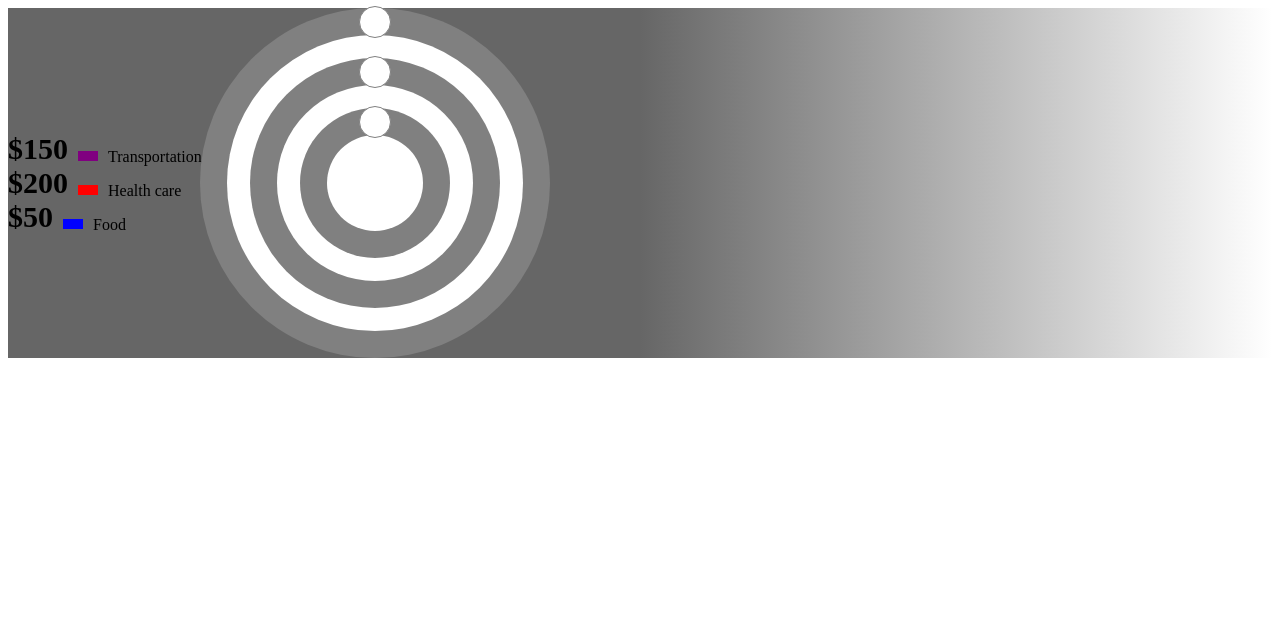
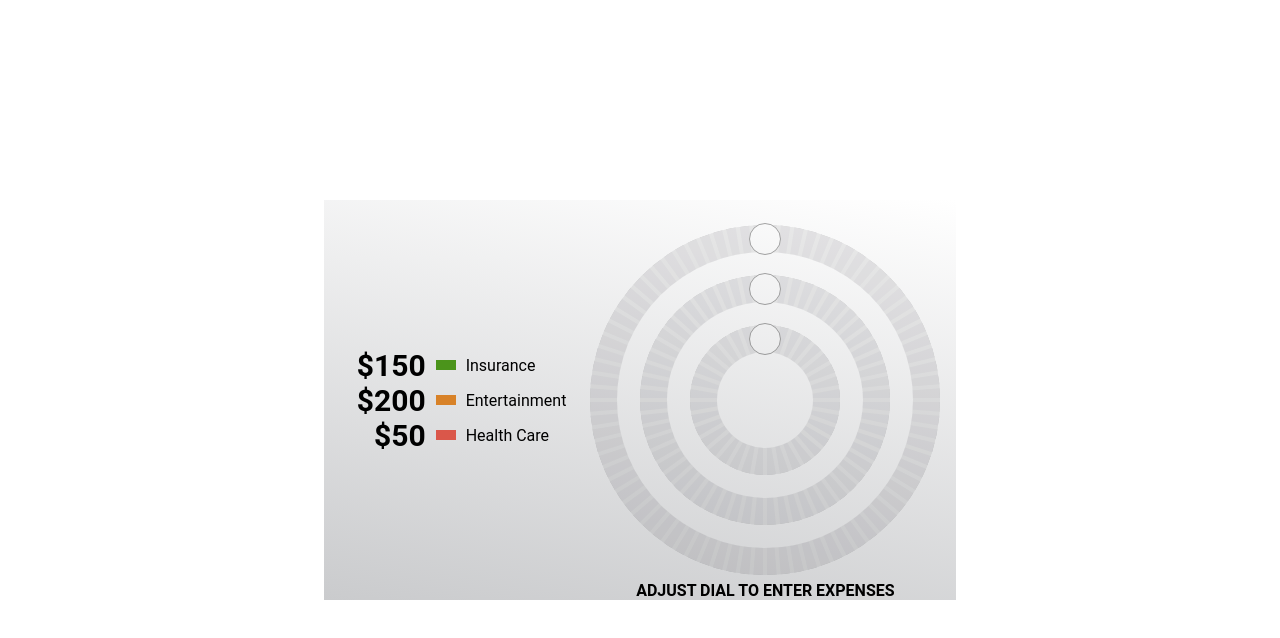
Before and after one commit to Dekadenca/CircularSliderJS, a plain HTML site: page index.html in a window 1280 px wide. Drawn offline with Linux system fonts and the light colour scheme.

Commit message:
add css and svgs to make things look nicer

```diff
--- a/CircularSlider.css
+++ b/CircularSlider.css
@@ -10,28 +10,53 @@
   initial-value: black;
 }
 
+@import url('https://fonts.googleapis.com/css2?family=Delicious+Handrawn&family=Inter:wght@400;600;700;800&family=Roboto:ital,wght@0,400;0,700;1,700&display=swap')
+
+@font-face {
+  font-family: 'Roboto';
+  font-weight: 400;
+  font-style: normal;
+  font-display: swap;
+}
+
+@font-face {
+  font-family: 'Roboto';
+  font-weight: bold;
+  font-style: normal;
+  font-display: swap;
+}
+
+body {
+  display: flex;
+  align-items: center;
+  justify-content: center;
+  font-family: Roboto;
+}
+
 .container {
+  box-sizing: border-box;
   display: flex;
-  background: rgb(102, 102, 102);
-  background: linear-gradient(
-    90deg,
-    rgba(102, 102, 102, 1) 0%,
-    rgba(102, 102, 102, 1) 50%,
-    rgba(255, 255, 255, 1) 100%
-  );
+  flex: 0 1;
+  background: linear-gradient(190deg, rgba(255,255,255,1) 0%, rgba(202,203,205,1) 100%);
+  padding: 16px;
+  align-items: center;
+  gap: 24px;
+  height: 400px;
 }
 
 .label_container {
   position: relative;
   display: flex;
-  align-items: center;
-  flex-wrap: wrap;
-  align-content: center;
+  flex-direction: column;
+
+  div {
+    white-space: nowrap;
+  }
 }
 
 .label {
   display: flex;
-  align-items: flex-end;
+  align-items: center;
 }
 
 .label_color {
@@ -43,10 +68,31 @@
 .label_value {
   font-size: 30px;
   font-weight: bold;
+  min-width:  5ch;
+  text-align: right;
 }
 
 .sliders_container {
   position: relative;
+  width:  100%;
+  height:  100%;
+  display: flex;
+  width: 350px;
+  height: 350px;
+}
+
+.sliders_container:before {
+    content: "Adjust dial to enter expenses";
+    text-transform: uppercase;
+    font-size: 16px;
+    line-height: 1;
+    font-weight: bold;
+    text-align: center;
+    position: absolute;
+    left: 0;
+    right: 0;
+    bottom: -24px;
+    white-space: nowrap;
 }
 
 .circular_slider {
@@ -54,8 +100,29 @@
   display: grid;
   place-items: center;
   border-radius: 100%;
+  mix-blend-mode: multiply;
+  background: conic-gradient(var(--overlay-color), var(--overlay-color) var(--progress), #cfcfd0 0%);
+  opacity: 0.7;
+}
 
-  background: conic-gradient(var(--overlay-color), var(--overlay-color) var(--progress), gray 0%);
+.circular_slider::before {
+  content: "";
+  background-image: url('segments-36.svg');
+  background-size: 400px 400px;
+  background-repeat: no-repeat;
+  background-position: center;
+  width: 100%;
+  border-radius: inherit;
+  aspect-ratio: 1;
+  display: grid;
+  place-items: center;
+  z-index: 1;
+  mix-blend-mode: soft-light;
+  position: absolute;
+  top: 0;
+  right: 0;
+  bottom: 0;
+  left: 0;
 }
 
 .circular_slider::after {
@@ -66,6 +133,19 @@
   border-radius: inherit;
   display: grid;
   place-items: center;
+  z-index: 2;
+}
+
+.circular_slider:nth-last-child(1)::before {
+    background-image: url('segments-36.svg');
+}
+
+.circular_slider:nth-last-child(2)::before {
+    background-image: url('segments-60.svg');
+}
+
+.circular_slider:nth-last-child(3)::before {
+    background-image: url('segments-80.svg');
 }
 
 .knob {
@@ -79,7 +159,6 @@
   height: 30px;
   background-color: white;
   cursor: grab;
-
   top: 14px;
   left: 50%;
   transform: translate(-50%, -50%);
--- a/CircularSlider.js
+++ b/CircularSlider.js
@@ -1,5 +1,4 @@
 var KNOB_SIZE = 30;
-var LABEL_CONTAINER_WIDTH = "12rem";
 
 var isMobile = mobileAndTabletCheck();
 
@@ -43,7 +42,6 @@ function circularSlider({
     container.appendChild(slidersContainer);
   }
 
-  labelContainer.style.width = LABEL_CONTAINER_WIDTH;
   labelContainer.classList.add("label_container");
   labelContainer.appendChild(createLabel(color, label, max, min, step));
 
@@ -75,9 +73,10 @@ function circularSlider({
 
   //Correct position of sliders after all of them are added
   let sliders = slidersContainer.children;
+  console.log(container.getBoundingClientRect());
   for (let i = 0; i < sliders.length; i++) {
-    sliders[i].style.left = Math.abs(sliders[i].getBoundingClientRect().height - container.getBoundingClientRect().height) / 2;
-    sliders[i].style.top = Math.abs(sliders[i].getBoundingClientRect().height - container.getBoundingClientRect().height) / 2;
+    sliders[i].style.left = Math.abs(sliders[i].getBoundingClientRect().height - slidersContainer.getBoundingClientRect().height) / 2;
+    sliders[i].style.top = Math.abs(sliders[i].getBoundingClientRect().height - slidersContainer.getBoundingClientRect().height) / 2;
   }
 
   return;
--- a/index.html
+++ b/index.html
@@ -6,8 +6,8 @@
 <script>
   circularSlider({
     container: "#container",
-    label: "Transportation",
-    color: "purple",
+    label: "Insurance",
+    color: "#4b941b",
     max: 1000,
     min: 150,
     step: 50,
@@ -16,8 +16,8 @@
 
   circularSlider({
     container: "#container",
-    label: "Health care",
-    color: "red",
+    label: "Entertainment",
+    color: "#d88228",
     max: 1000,
     min: 200,
     step: 20,
@@ -26,8 +26,8 @@
 
   circularSlider({
     container: "#container",
-    label: "Food",
-    color: "blue",
+    label: "Health Care",
+    color: "#da574a",
     max: 2000,
     min: 50,
     step: 100,
```
Also changed, not shown: segments-36.svg (added), segments-60.svg (added), segments-80.svg (added).
